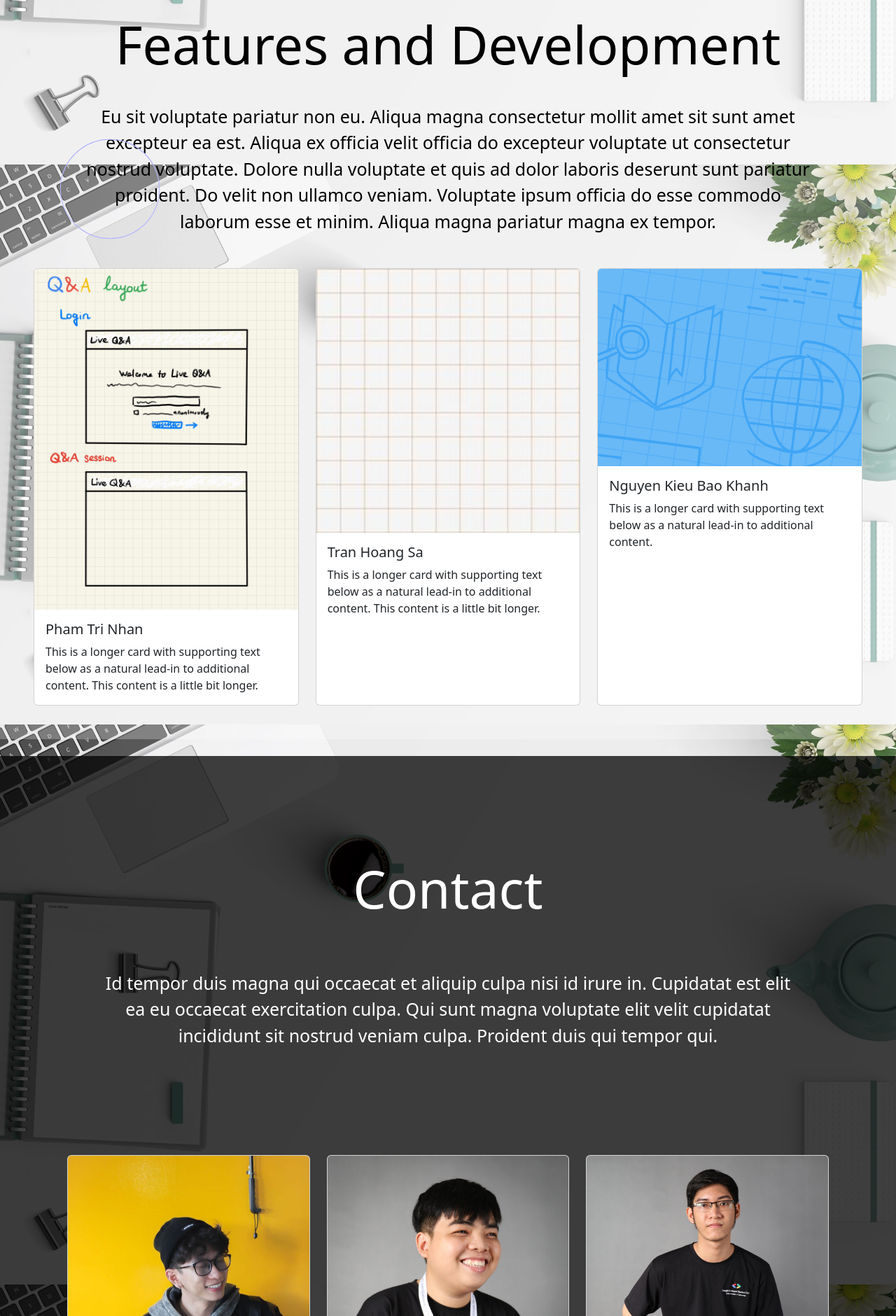
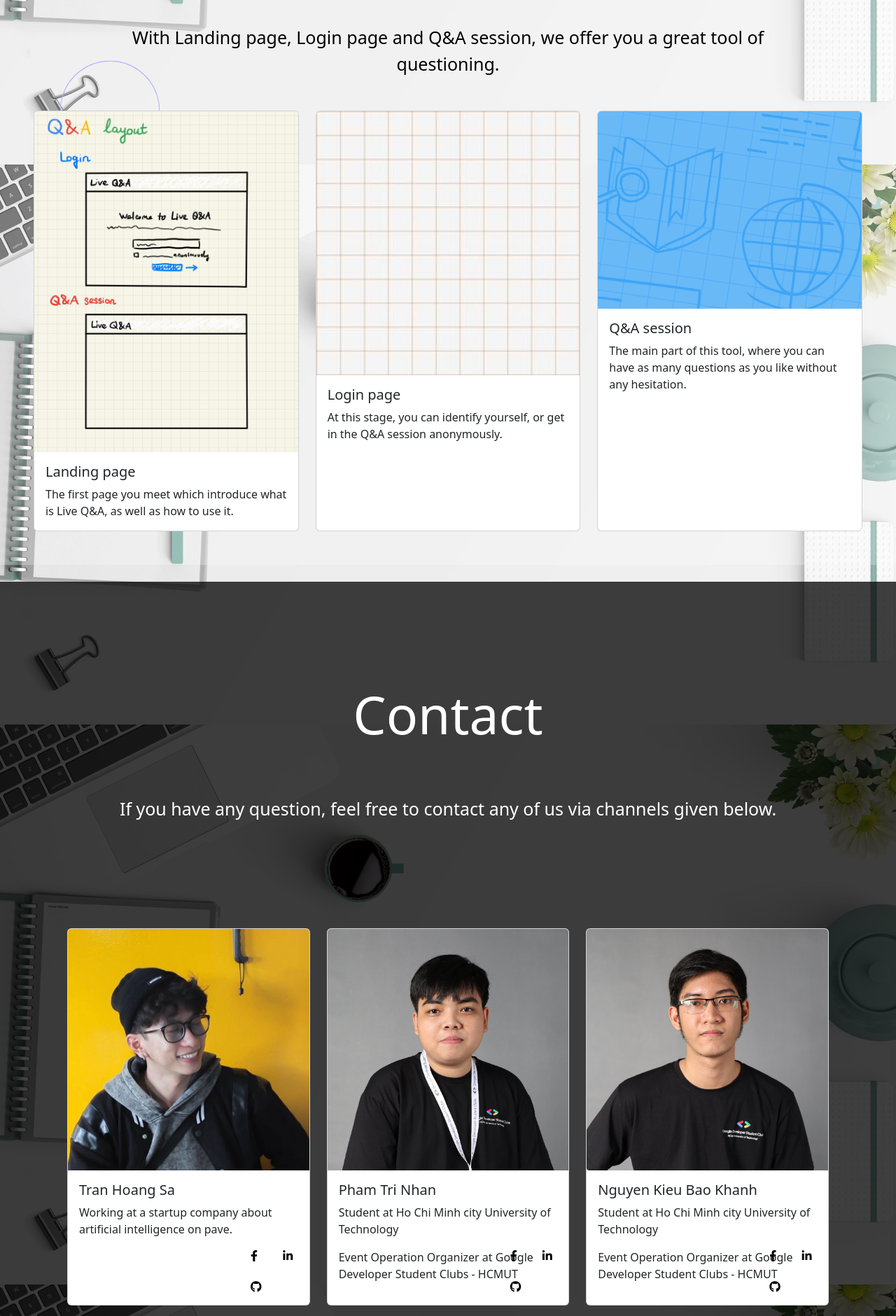
Before and after one commit to baokhanh1701/QAFrame-main, a PHP site: page / in a window 1280 px wide. Shown: the part 2165-4045 px from the top of the page at 70% size. Run offline with PHP 8.4, Linux system fonts and the light colour scheme; some libraries are stand-ins or nearby versions.

Commit message:
profile formatted

```diff
--- a/index.css
+++ b/index.css
@@ -263,3 +263,8 @@ body>div {
         top: 0px;
     }
 }
+
+.baokhanh:hover{
+    color: white !important;
+    background-color: black;
+}
--- a/index.html
+++ b/index.html
@@ -12,6 +12,7 @@
     <link href="https://cdn.jsdelivr.net/npm/bootstrap@5.2.2/dist/css/bootstrap.min.css" rel="stylesheet"
         integrity="sha384-Zenh87qX5JnK2Jl0vWa8Ck2rdkQ2Bzep5IDxbcnCeuOxjzrPF/et3URy9Bv1WTRi" crossorigin="anonymous">
     <link href="https://unpkg.com/aos@2.3.1/dist/aos.css" rel="stylesheet">
+    <title>Live Q&A</title>
 </head>
 
 <body>
@@ -39,7 +40,7 @@
             data-aos="fade-right" data-aos-offset="300" data-aos-easing="ease-in-sine" data-aos-duration="1500"
             id="introduction">
             <div class="blob_circle move_right_animation"></div>
-            <h1 class="text-center text-lg-center text-decoration-underline p-4" style="font-size:75px">Live Q&A</h1>
+            <h1 class="text-center text-lg-center p-4" style="font-size:75px">Live Q&A</h1>
             <p class="text-center p-5" style="font-size:25px">This tool is designed for you to give any question to your
                 speakers.</p>
             <div class="container d-flex justify-content-center p-2">
@@ -60,17 +61,9 @@
                 <div class="square opacity-25"></div>
                 <div class="container-fluid justify-content-center p-5">
                     <h1 class="text-center text-white" style="font-size:75px">Overview</h1>
-                    <p class="text-center d-flex p-5 text-white" style="font-size:25px"> Eu sit voluptate pariatur non
-                        eu.
-                        Aliqua magna consectetur
-                        mollit
-                        amet
-                        sit sunt amet excepteur ea est.
-                        Aliqua ex officia velit officia do excepteur voluptate ut consectetur nostrud voluptate. Dolore
-                        nulla
-                        voluptate et quis ad dolor laboris deserunt sunt pariatur proident. Do velit non ullamco veniam.
-                        Voluptate
-                        ipsum officia do esse commodo laborum esse et minim. Aliqua magna pariatur magna ex tempor.</p>
+                    <p class="text-center d-flex p-5 text-white" style="font-size:25px">While listening to webinars, there must be
+                    some questions that you cannot answer by yourself. We offer you the solution. Live Q&A gives you unlimited opportunities of
+                    making questions, satisfying your creativity and curiosity.</p>
                 </div>
             </div>
             <div class="container d-flex justify-content-center p-3">
@@ -88,17 +81,8 @@
                 <div class="blob_circle float_animation"></div>
                 <div class="container-fluid justify-content-center p-3">
                     <h1 class="text-center p-3 text-black" style="font-size:75px">Features and Development</h1>
-                    <p class="text-center d-flex p-3 text-black" style="font-size:25px"> Eu sit voluptate pariatur non
-                        eu.
-                        Aliqua magna consectetur
-                        mollit
-                        amet
-                        sit sunt amet excepteur ea est.
-                        Aliqua ex officia velit officia do excepteur voluptate ut consectetur nostrud voluptate. Dolore
-                        nulla
-                        voluptate et quis ad dolor laboris deserunt sunt pariatur proident. Do velit non ullamco veniam.
-                        Voluptate
-                        ipsum officia do esse commodo laborum esse et minim. Aliqua magna pariatur magna ex tempor.</p>
+                    <p class="text-center d-flex p-3 text-black" style="font-size:25px">With Landing page, Login page and Q&A session,
+                    we offer you a great tool of questioning.</p>
                 </div>
             </div>
             <div class="row row-cols-1 row-cols-md-3 g-4">
@@ -107,10 +91,8 @@
                         <img src="./assets/img/306537625_555839073015387_2277694341506113401_n.jpg" class="card-img-top"
                             alt="typical wireframe" />
                         <div class="card-body">
-                            <h5 class="card-title">Pham Tri Nhan</h5>
-                            <p class="card-text">
-                                This is a longer card with supporting text below as a natural lead-in to
-                                additional content. This content is a little bit longer.
+                            <h5 class="card-title">Landing page</h5>
+                            <p class="card-text"> The first page you meet which introduce what is Live Q&A, as well as how to use it.
                             </p>
                         </div>
                     </div>
@@ -119,10 +101,8 @@
                     <div class="card h-100">
                         <img src="./resources/caroImage2.jpg" class="card-img-top" alt="Tran Hoang Sa" />
                         <div class="card-body">
-                            <h5 class="card-title">Tran Hoang Sa</h5>
-                            <p class="card-text"> This is a longer card with supporting text below as a natural lead-in
-                                to
-                                additional content. This content is a little bit longer.</p>
+                            <h5 class="card-title">Login page</h5>
+                            <p class="card-text">At this stage, you can identify yourself, or get in the Q&A session anonymously.</p>
                         </div>
                     </div>
                 </div>
@@ -131,10 +111,8 @@
                         <img src="./resources/Copy of Copy of dsc-ecosystem-banners-linkedin-blue.webp"
                             class="card-img-top" alt="Nguyen Kieu Bao Khanh" />
                         <div class="card-body">
-                            <h5 class="card-title">Nguyen Kieu Bao Khanh</h5>
-                            <p class="card-text">This is a longer card with supporting text below as a natural lead-in
-                                to
-                                additional content.</p>
+                            <h5 class="card-title">Q&A session</h5>
+                            <p class="card-text">The main part of this tool, where you can have as many questions as you like without any hesitation.</p>
                         </div>
                     </div>
                 </div>
@@ -147,51 +125,83 @@
             data-aos-offset="300" data-aos-easing="ease-in-sine" data-aos-duration="1500">
             <div class="container p-5">
                 <h1 class="text-center text-white p-5" style="font-size:75px">Contact</h1>
-                <p class="text-center text-white p-3" style="font-size:25px">Id tempor duis magna qui occaecat et
-                    aliquip
-                    culpa nisi id irure
-                    in.
-                    Cupidatat est elit ea eu occaecat
-                    exercitation culpa. Qui sunt magna voluptate elit velit cupidatat incididunt sit nostrud veniam
-                    culpa.
-                    Proident duis qui tempor qui.</p>
+                <p class="text-center text-white p-3" style="font-size:25px">If you have any question, feel free to contact any of us via channels given below.</p>
                 <br>
             </div>
 
             <div class="row row-cols-1 row-cols-md-3 g-4 p-5">
                 <div class="col">
                     <div class="card h-100">
-                        <img src="./assets/img/profile/JCRQC.png" class="card-img-top" alt="Tran Hoang Sa" />
-                        <div class="card-body">
+                        <img src="./assets/img/profile/Anh_Sa.jpg" class="card-img-top" alt="Tran Hoang Sa" />
+                        <div class="card-body" style="position: relative">
                             <h5 class="card-title">Tran Hoang Sa</h5>
-                            <p class="card-text"> This is a longer card with supporting text below as a natural lead-in
-                                to
-                                additional content. This content is a little bit longer.</p>
+                            <p class="card-text"> Working at a startup company about artificial intelligence on pave.</p>
+                            <section class="mb-4" style="position: absolute; bottom: -20px; left: 245px;">
+                                <!-- Facebook -->
+                                <a class="btn btn-outline-light btn-floating m-1" style = "color: black; border: black" href="#!" role="button"><i
+                                        class="fab fa-facebook-f"></i></a>
+
+                                <!-- Linkedin -->
+                                <a class="btn btn-outline-light btn-floating m-1" style = "color: black; border: black" href="#!" role="button"><i
+                                        class="fab fa-linkedin-in"></i></a>
+
+                                <!-- Github -->
+                                <a class="btn btn-outline-light btn-floating m-1" style = "color: black; border: black" href="#!" role="button"><i class="fab fa-github"></i></a>
+                            </section>
                         </div>
                     </div>
                 </div>
 
                 <div class="col">
                     <div class="card h-100">
-                        <img src="./assets/img/profile/caroImage.jpg" class="card-img-top" alt="Pham Tri Nhan" />
-                        <div class="card-body">
+                        <img src="./assets/img/profile/Tri_Nhan.jpg" class="card-img-top" alt="Pham Tri Nhan" />
+                        <div class="card-body" style="position: relative">
                             <h5 class="card-title">Pham Tri Nhan</h5>
                             <p class="card-text">
-                                This is a longer card with supporting text below as a natural lead-in to
-                                additional content. This content is a little bit longer.
+                                Student at Ho Chi Minh city University of Technology
                             </p>
+                            <p class="card-text">
+                                Event Operation Organizer at Google Developer Student Clubs - HCMUT
+                            </p>
+                            <section class="mb-4" style="position: absolute; bottom: -20px; left: 245px;">
+                                <!-- Facebook -->
+                                <a class="btn btn-outline-light btn-floating m-1" style = "color: black; border: black" href="#!" role="button"><i
+                                        class="fab fa-facebook-f"></i></a>
+
+                                <!-- Linkedin -->
+                                <a class="btn btn-outline-light btn-floating m-1" style = "color: black; border: black" href="#!" role="button"><i
+                                        class="fab fa-linkedin-in"></i></a>
+
+                                <!-- Github -->
+                                <a class="btn btn-outline-light btn-floating m-1" style = "color: black; border: black" href="#!" role="button"><i class="fab fa-github"></i></a>
+                            </section>
                         </div>
                     </div>
                 </div>
 
                 <div class="col">
                     <div class="card h-100">
-                        <img src="./assets/img/profile/177A5123.JPG" class="card-img-top" alt="Nguyen Kieu Bao Khanh" />
-                        <div class="card-body">
+                        <img src="./assets/img/profile/Bao_Khanh.jpg" class="card-img-top" alt="Nguyen Kieu Bao Khanh" />
+                        <div class="card-body" style="position: relative">
                             <h5 class="card-title">Nguyen Kieu Bao Khanh</h5>
-                            <p class="card-text">This is a longer card with supporting text below as a natural lead-in
-                                to
-                                additional content.</p>
+                            <p class="card-text">
+                                Student at Ho Chi Minh city University of Technology
+                            </p>
+                            <p class="card-text">
+                                Event Operation Organizer at Google Developer Student Clubs - HCMUT
+                            </p>
+                            <section class="mb-4" style="position: absolute; bottom: -20px; left: 245px;">
+                                <!-- Facebook -->
+                                <a class="btn btn-outline-light btn-floating m-1" style = "color: black; border: black" href="#!" role="button"><i
+                                        class="fab fa-facebook-f"></i></a>
+
+                                <!-- Linkedin -->
+                                <a class="btn btn-outline-light btn-floating m-1" style = "color: black; border: black" href="#!" role="button"><i
+                                        class="fab fa-linkedin-in"></i></a>
+
+                                <!-- Github -->
+                                <a class="btn btn-outline-light btn-floating m-1" style = "color: black; border: black" href="#!" role="button"><i class="fab fa-github"></i></a>
+                            </section>
                         </div>
                     </div>
                 </div>
@@ -238,7 +248,7 @@
                         <!-- Email input -->
                         <div class="form-outline form-white mb-4">
                             <input type="email" id="form5Example21" class="form-control" />
-                            <label class="form-label" for="form5Example21">Email address</label>
+                            <label class="form-label" for="form5Example21">Your email address</label>
                         </div>
                     </div>
                     <!--Grid column-->
@@ -258,13 +268,13 @@
         <!-- Section: Form -->
 
         <!-- Section: Text -->
-        <section class="mb-4">
+        <!-- <section class="mb-4">
             <p>
                 Lorem ipsum dolor sit amet consectetur adipisicing elit. Sunt distinctio earum
                 repellat quaerat voluptatibus placeat nam, commodi optio pariatur est quia magnam
                 eum harum corrupti dicta, aliquam sequi voluptate quas.
             </p>
-        </section>
+        </section> -->
         <!-- Section: Text -->
 
         <!-- Section: Links -->
@@ -272,7 +282,7 @@
             <!--Grid row-->
             <div class="row">
                 <!--Grid column-->
-                <div class="col-lg-3 col-md-6 mb-4 mb-md-0">
+                <!-- <div class="col-lg-3 col-md-6 mb-4 mb-md-0">
                     <h5 class="text-uppercase">Links</h5>
 
                     <ul class="list-unstyled mb-0">
@@ -283,11 +293,11 @@
                             <a href="#!" class="text-white">Link 2</a>
                         </li>
                     </ul>
-                </div>
+                </div> -->
                 <!--Grid column-->
 
                 <!--Grid column-->
-                <div class="col-lg-3 col-md-6 mb-4 mb-md-0">
+                <!-- <div class="col-lg-3 col-md-6 mb-4 mb-md-0">
                     <h5 class="text-uppercase">Links</h5>
 
                     <ul class="list-unstyled mb-0">
@@ -298,11 +308,11 @@
                             <a href="#!" class="text-white">Link 2</a>
                         </li>
                     </ul>
-                </div>
+                </div> -->
                 <!--Grid column-->
 
                 <!--Grid column-->
-                <div class="col-lg-3 col-md-6 mb-4 mb-md-0">
+                <!-- <div class="col-lg-3 col-md-6 mb-4 mb-md-0">
                     <h5 class="text-uppercase">Links</h5>
 
                     <ul class="list-unstyled mb-0">
@@ -313,11 +323,11 @@
                             <a href="#!" class="text-white">Link 2</a>
                         </li>
                     </ul>
-                </div>
+                </div> -->
                 <!--Grid column-->
 
                 <!--Grid column-->
-                <div class="col-lg-3 col-md-6 mb-4 mb-md-0">
+                <!-- <div class="col-lg-3 col-md-6 mb-4 mb-md-0">
                     <h5 class="text-uppercase">Links</h5>
 
                     <ul class="list-unstyled mb-0">
@@ -328,7 +338,7 @@
                             <a href="#!" class="text-white">Link 2</a>
                         </li>
                     </ul>
-                </div>
+                </div> -->
                 <!--Grid column-->
             </div>
             <!--Grid row-->
@@ -338,10 +348,10 @@
     <!-- Grid container -->
 
     <!-- Copyright -->
-    <div class="text-center p-3" style="background-color: rgba(0, 0, 0, 0.2);">
+    <!-- <div class="text-center p-3" style="background-color: rgba(0, 0, 0, 0.2);">
         © 2020 Copyright:
         <a class="text-white" href="https://mdbootstrap.com/">MDBootstrap.com</a>
-    </div>
+    </div> -->
     <!-- Copyright -->
 </footer>
 
```
Also changed, not shown: assets/img/profile/Anh_Sa.jpg (added), assets/img/profile/Bao_Khanh.jpg (added), assets/img/profile/Tri_Nhan.jpg (added), 3 other files.
